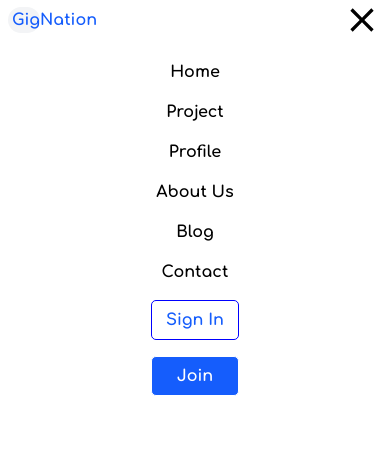
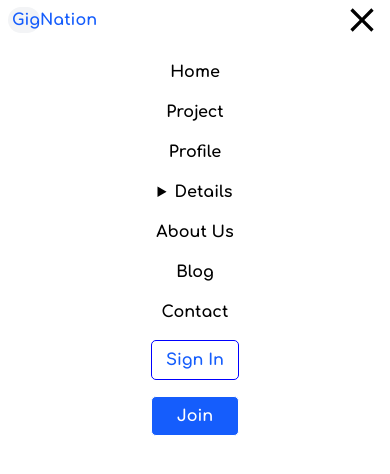
Before and after one commit to AnisHr77/Freelancer, a Next.js app in the folder frontend/: page / in a window 390 px wide. Both pictures are taken after a click on the button 362 px from the left and 20 px from the top of the page. Shown: the top 474 px of the page. Built offline with nearby package versions, Linux system fonts and the light colour scheme.

Commit message:
create pages

```diff
--- a/frontend/src/components/Navbar/navbar.tsx
+++ b/frontend/src/components/Navbar/navbar.tsx
@@ -32,9 +32,13 @@ const Navbar = () => {
                     <Link href="#">Home</Link>
                     <Link href="#">Project</Link>
                     <Link href="#">Profile</Link>
+                    <details>
+                        project
+                    </details>
                     <Link href="#">About Us</Link>
                     <Link href="#">Blog</Link>
                     <Link href="#">Contact</Link>
+
                     <button className='border border-[blue] h-10 w-22 rounded-[5px] text-blue-600 cursor-pointer hover:bg-blue-600 hover:text-white active:opacity-50'>Sign In</button>
                     <button className='bg-blue-600 h-10 border w-22 rounded-[5px] text-white cursor-pointer hover:bg-white hover:text-blue-600 active:opacity-50'>Join</button>
                 </div>
```
